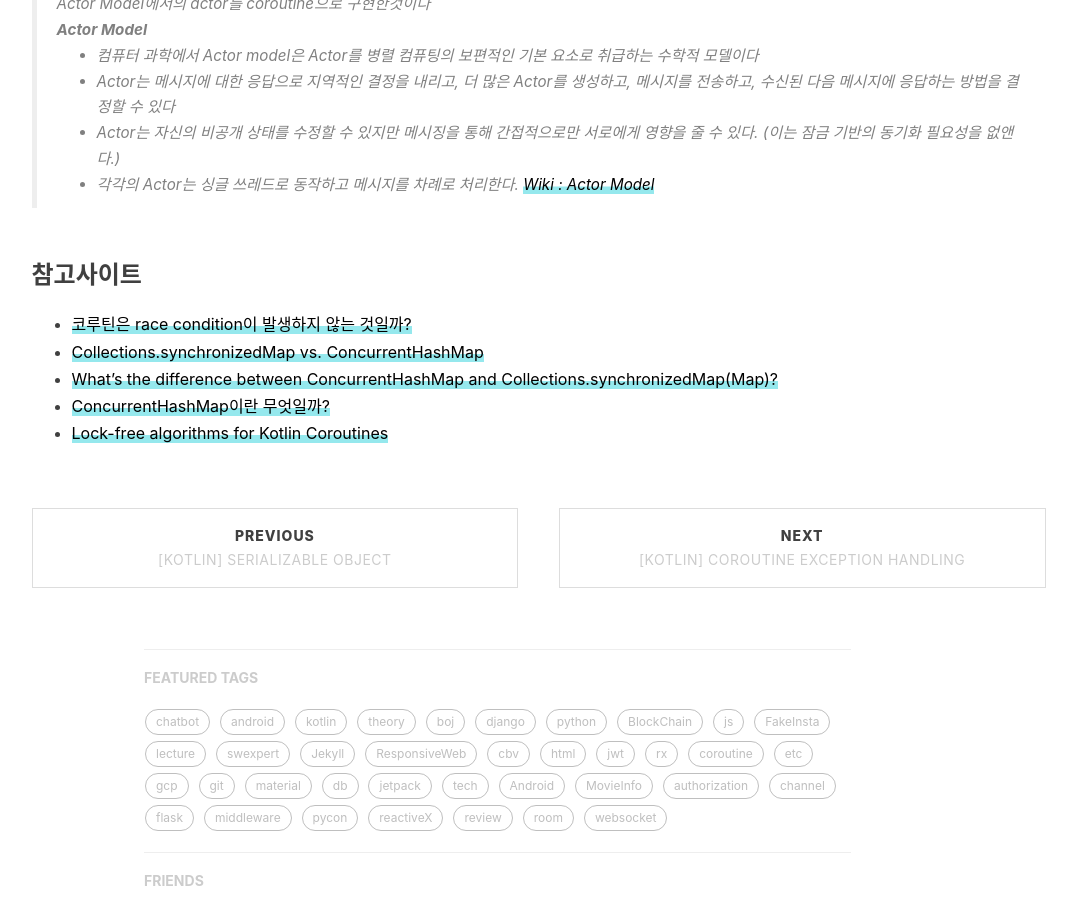
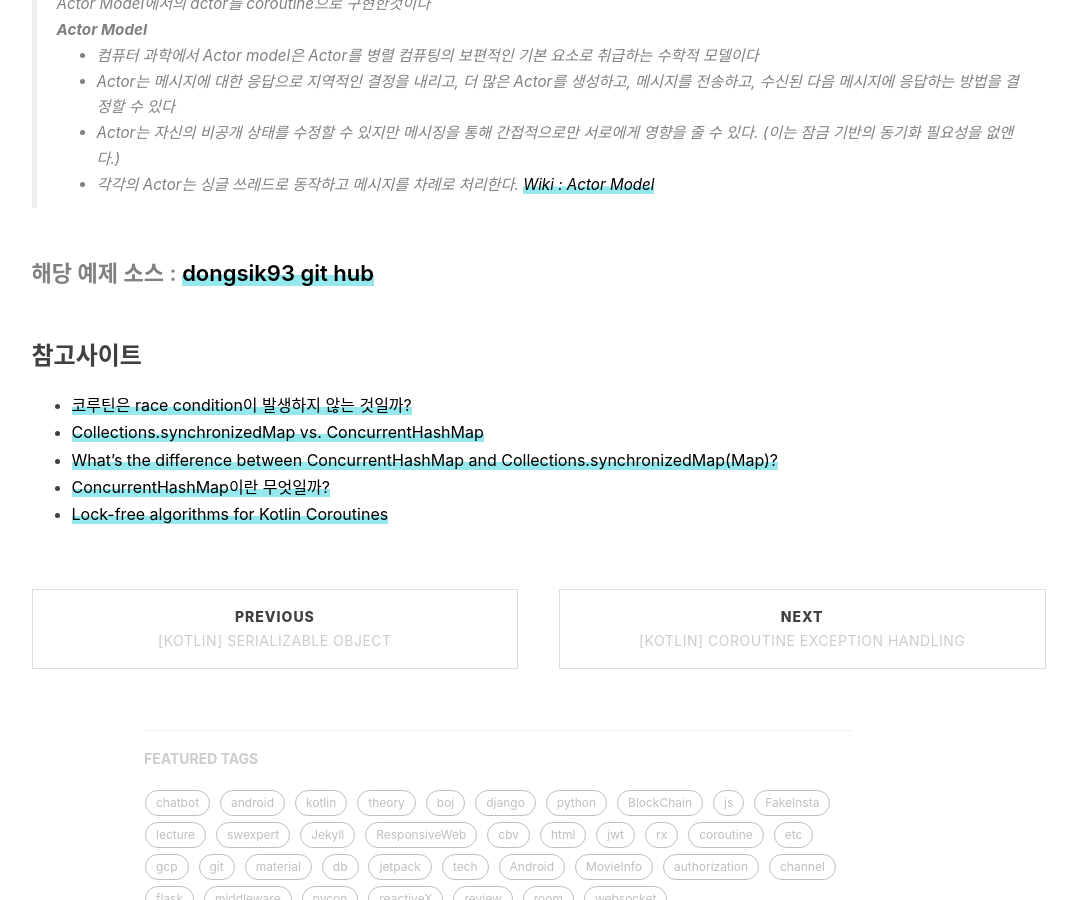
Before and after one commit to dongsik93/dongsik93.github.io, a Jekyll site: the page built from _posts/2022-06-30-til-android-delayrequest-thread-safe.md, in a window 1280 px wide and 900 px high, scrolled down 6959 px. Shown: the whole window, without its empty margins (121-1198 px from the left). Built offline with Jekyll 4.4.1, drawn with Linux system fonts in a browser that asks for light colours; nearby versions of some CDN libraries; comment, search, counter and statistics services are not loaded.

Commit message:
add blog post link

```diff
--- a/_posts/2022-06-30-til-android-delayrequest-thread-safe.md
+++ b/_posts/2022-06-30-til-android-delayrequest-thread-safe.md
@@ -285,6 +285,10 @@ fun sendEvent() = scope.actor<ActorJob> {
 
 
 
+#### 해당 예제 소스 : [dongsik93 git hub](https://github.com/dongsik93/blog-source/tree/master/delayRequest){: class="underlineFill"}
+
+
+
 ### 참고사이트
 
 - [코루틴은 race condition이 발생하지 않는 것일까?](https://yk-coding-letter.tistory.com/m/16){: class="underlineFill"}
```
